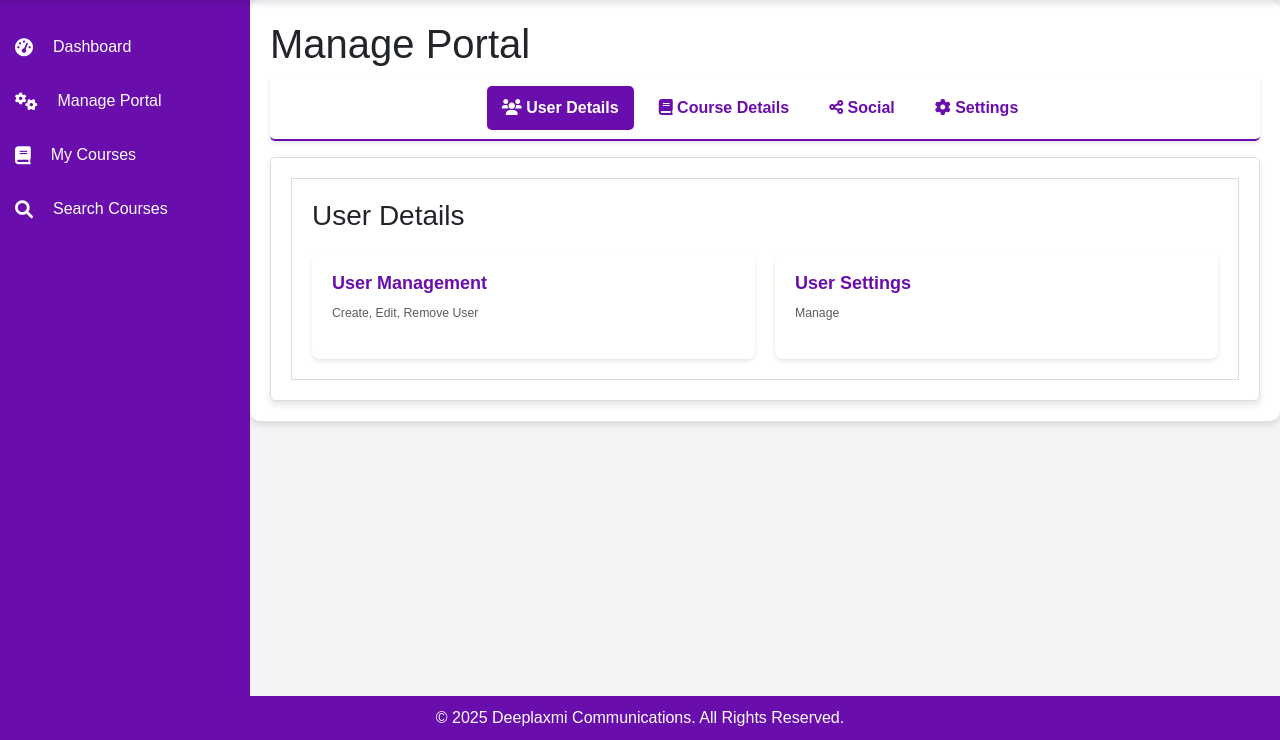
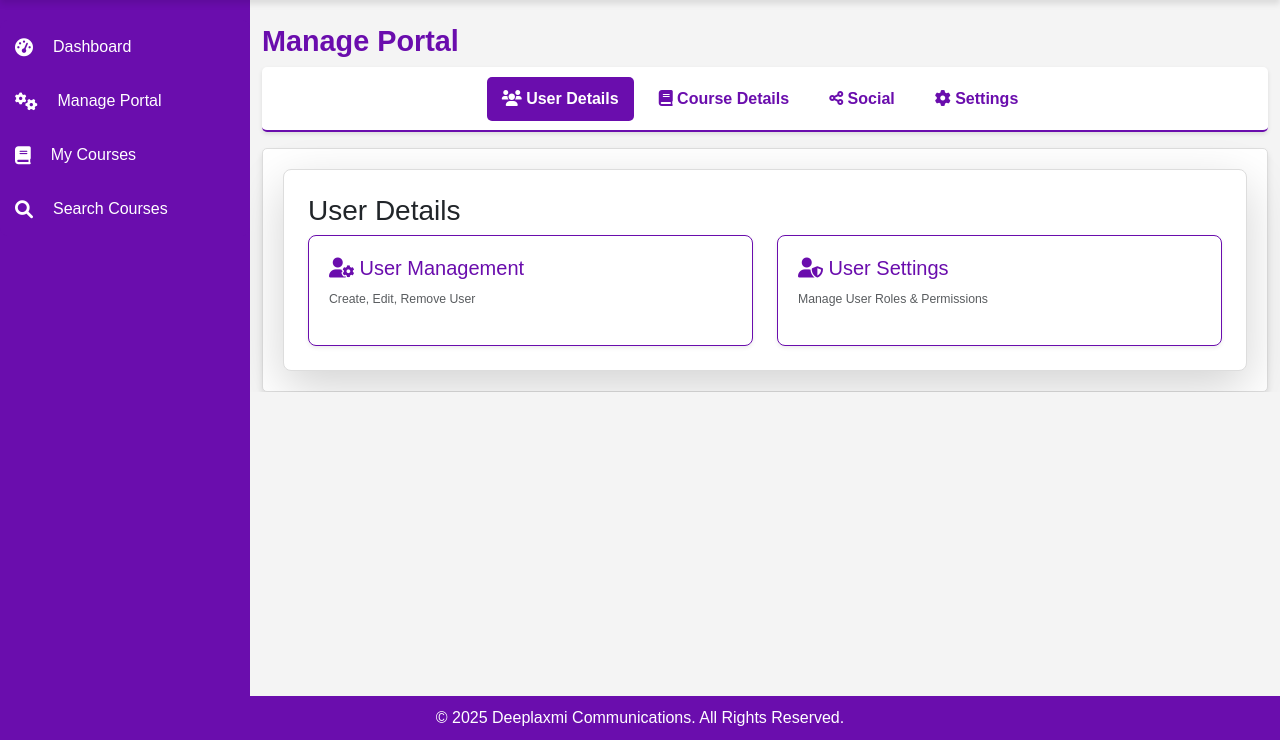
Before and after one commit to akshaymandale/Unlockyourskills, a PHP site: template views/manage_portal.php in a window 1280 px wide. Shown: the part 60-800 px from the top of the page. Run offline with PHP 8.4, Linux system fonts and the light colour scheme; the template is opened without the code that fills it, so the values that code supplies are empty.

Commit message:
added more cards in manage portal course details tab

```diff
--- a/public/css/style.css
+++ b/public/css/style.css
@@ -235,22 +235,19 @@ html, body {
     margin-top: 20px;
 }
 .user-box {
-    background: #ffffff;
+    padding: 20px;
+    cursor: pointer;
+    border: 1px solid #6a0dad;
     border-radius: 8px;
-    box-shadow: 0 2px 4px rgba(0, 0, 0, 0.1);
-    padding: 20px;
-    flex: 1;
-    cursor: pointer;
-    transition: all 0.3s ease-in-out;
+    background-color: white;
+    transition: 0.3s;
 }
 .user-box:hover {
-    background: #d9b3ff;
-    transform: scale(1.05);
+    background: #f4e1ff; /* Light Purple Shade */
+    box-shadow: 0px 4px 8px rgba(106, 13, 173, 0.2);
 }
 .user-box h5 {
     color: #6a0dad;
-    font-size: 18px;
-    font-weight: bold;
 }
 .user-box p {
     font-size: 14px;
@@ -669,3 +666,39 @@ html, body {
     min-width: 35px;
     text-align: center;
 }
+
+/* ✅ Page Title */
+.page-title {
+    font-size: 1.8rem;
+    font-weight: bold;
+    color: #6a0dad; /* Theme Purple */
+}
+
+/* ✅ Custom Tabs */
+.custom-tabs .nav-link {
+    color: #4b0082; /* Indigo */
+    font-weight: bold;
+    border: none;
+}
+
+.custom-tabs .nav-link.active {
+    background-color: #6a0dad; /* Purple */
+    color: white;
+    border-radius: 5px;
+}
+
+/* ✅ Card Styles */
+.card {
+    background: #ffffff;
+    border-radius: 8px;
+    transition: all 0.3s ease-in-out;
+}
+
+.card h5 {
+    color: #6a0dad; /* Purple */
+}
+
+.card:hover {
+    transform: scale(1.03);
+    box-shadow: 0px 4px 8px rgba(106, 13, 173, 0.2);
+}
--- a/views/add_user.php
+++ b/views/add_user.php
@@ -30,7 +30,7 @@ $countries = $stmt->fetchAll(PDO::FETCH_ASSOC);
 
 <div class="main-content">
 <div class="container add-user-container">
-    <h1>Add User</h1>
+    <h1 class="page-title text-purple">Add User</h1>
     <form action="index.php?controller=UserManagementController&action=storeUser" id="addUserForm" method="POST" enctype="multipart/form-data">
         <!-- ✅ Tabs Section -->
         <!-- Tabs Navigation -->
--- a/views/includes/header.php
+++ b/views/includes/header.php
@@ -10,8 +10,10 @@ if (session_status() === PHP_SESSION_NONE) {
     <meta charset="UTF-8">
     <meta name="viewport" content="width=device-width, initial-scale=1.0">
     <title>Unlock Your Skills</title>
-    <!-- Font Awesome for icons -->
-    <link rel="stylesheet" href="https://cdnjs.cloudflare.com/ajax/libs/font-awesome/5.15.3/css/all.min.css">
+
+
+    <!-- ✅ FontAwesome for Icons -->
+<link rel="stylesheet" href="https://cdnjs.cloudflare.com/ajax/libs/font-awesome/6.0.0/css/all.min.css">
 
 
     <script src="public/js/jquery.min.js"></script>
--- a/views/manage_portal.php
+++ b/views/manage_portal.php
@@ -6,11 +6,12 @@
 <?php include 'includes/navbar.php'; ?>
 <?php include 'includes/sidebar.php'; ?>
 
-<div class="container add-user-container">
-    <h1>Manage Portal</h1>
+<div class="main-content">
+<div class="container mt-4">
+    <h1 class="page-title text-purple">Manage Portal</h1>
 
     <!-- ✅ Tabs Section -->
-    <ul class="nav nav-tabs" id="managePortalTabs">
+    <ul class="nav nav-tabs custom-tabs" id="managePortalTabs">
         <li class="nav-item">
             <a class="nav-link active" id="user-details-tab" data-toggle="tab" href="#user-details">
                 <i class="fas fa-users"></i> User Details
@@ -35,48 +36,90 @@
 
     <!-- ✅ Tab Content Section -->
     <div class="tab-content mt-3">
-        <div class="tab-pane fade show active" id="user-details">
-            <h3>User Details</h3>
+        <!-- ✅ User Details Tab -->
+        <div class="tab-pane fade show active card shadow-lg p-4" id="user-details">
+            <h3 class="text-purple">User Details</h3>
 
-            <div class="user-section">
-                <div class="user-box" onclick="location.href='index.php?controller=UserManagementController'">
-                    <h5>User Management</h5>
-                    <p><small class="text-muted">Create, Edit, Remove User</small></p>
+            <div class="row">
+                <div class="col-md-6">
+                    <div class="card user-box shadow-sm" onclick="location.href='index.php?controller=UserManagementController'">
+                        <h5><i class="fas fa-user-cog"></i> User Management</h5>
+                        <p><small class="text-muted">Create, Edit, Remove User</small></p>
+                    </div>
                 </div>
 
-                <div class="user-box" onclick="location.href='index.php?controller=UserSettingsController'">
-                    <h5>User Settings</h5>
-                    <p><small class="text-muted">Manage</small></p>
+                <div class="col-md-6">
+                    <div class="card user-box shadow-sm" onclick="location.href='index.php?controller=UserSettingsController'">
+                        <h5><i class="fas fa-user-shield"></i> User Settings</h5>
+                        <p><small class="text-muted">Manage User Roles & Permissions</small></p>
+                    </div>
                 </div>
             </div>
         </div>
 
-        <div class="tab-pane fade" id="course-details">
-            <h3>Course Details</h3>
+        <!-- ✅ Course Details Tab -->
+        <div class="tab-pane fade card shadow-lg p-4" id="course-details">
+            <h3 class="text-purple">Course Details</h3>
 
-            <div class="user-section">
-                <div class="user-box" onclick="location.href='index.php?controller=CourseCreationController'">
-                    <h5>Course Creation</h5>
-                    <p><small class="text-muted">Create eLearning, Classroom, Assessment type courses</small></p>
+            <div class="row">
+                <div class="col-md-6">
+                    <div class="card user-box shadow-sm" onclick="location.href='index.php?controller=CourseCreationController'">
+                        <h5><i class="fas fa-chalkboard-teacher"></i> Course Creation</h5>
+                        <p><small class="text-muted">Create eLearning, Classroom, and Assessment Courses</small></p>
+                    </div>
                 </div>
 
-                <div class="user-box" onclick="location.href='index.php?controller=CourseModuleController'">
-                    <h5>Course Module Creation</h5>
-                    <p><small class="text-muted">Create Course sections</small></p>
+                <div class="col-md-6">
+                    <div class="card user-box shadow-sm" onclick="location.href='index.php?controller=CourseModuleController'">
+                        <h5><i class="fas fa-book-open"></i> Course Module Creation</h5>
+                        <p><small class="text-muted">Organize Courses into Sections</small></p>
+                    </div>
                 </div>
             </div>
+
+            <h3 class="text-purple mt-4">Course Categories</h3>
+            <div class="row">
+                <div class="col-md-6">
+                    <div class="card user-box shadow-sm" onclick="location.href='index.php?controller=CourseCategoryController'">
+                        <h5><i class="fas fa-tags"></i> Category</h5>
+                        <p><small class="text-muted">Add and Manage Course Categories</small></p>
+                    </div>
+                </div>
+
+                <div class="col-md-6">
+                    <div class="card user-box shadow-sm" onclick="location.href='index.php?controller=SubCategoryController'">
+                        <h5><i class="fas fa-layer-group"></i> Sub-Category</h5>
+                        <p><small class="text-muted">Define Course Sub-Categories</small></p>
+                    </div>
+                </div>
+            </div>
+
+            <h3 class="text-purple mt-4">Course Content</h3>
+            <div class="row">
+
+                <div class="col-md-6">
+                    <div class="card user-box shadow-sm" onclick="location.href='index.php?controller=LCMSController'">
+                        <h5><i class="fas fa-file-alt"></i> LCMS</h5>
+                        <p><small class="text-muted">Add and Manage Course Content</small></p>
+                    </div>
+                </div>
+            </div>
+
         </div>
 
-        <div class="tab-pane fade" id="social">
-            <h3>Social</h3>
+        <!-- ✅ Social Tab -->
+        <div class="tab-pane fade card shadow-lg p-4" id="social">
+            <h3 class="text-purple">Social</h3>
             <p>Social settings section coming soon...</p>
         </div>
 
-        <div class="tab-pane fade" id="settings">
-            <h3>Settings</h3>
+        <!-- ✅ Settings Tab -->
+        <div class="tab-pane fade card shadow-lg p-4" id="settings">
+            <h3 class="text-purple">Settings</h3>
             <p>Settings section coming soon...</p>
         </div>
     </div>
 </div>
+</div>
 
 <?php include 'includes/footer.php'; ?>
--- a/views/user_management.php
+++ b/views/user_management.php
@@ -8,7 +8,7 @@
 
 <div class="main-content">
 <div class="container add-user-container">
-    <h1>User Management</h1>
+    <h1 class="page-title text-purple">User Management</h1>
 
     <!-- ✅ Filters & Search Section -->
     <div class="user-management-toolbar">
```
Also changed, not shown: models/UserModel.php (+0 -12 lines).
